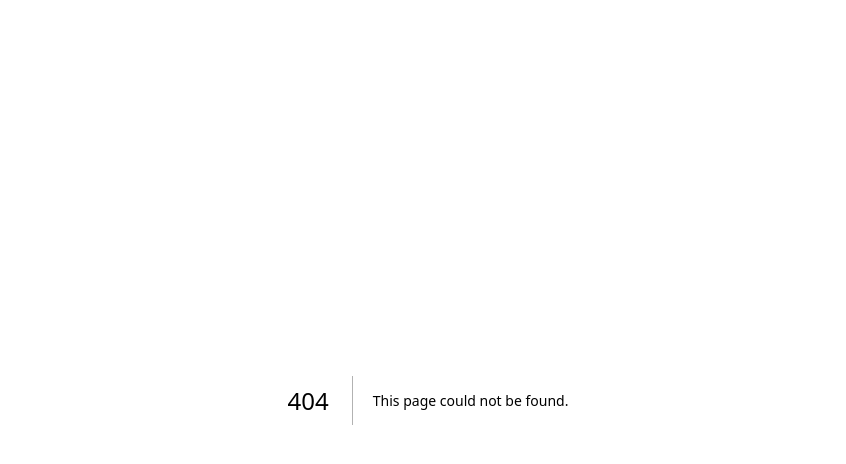
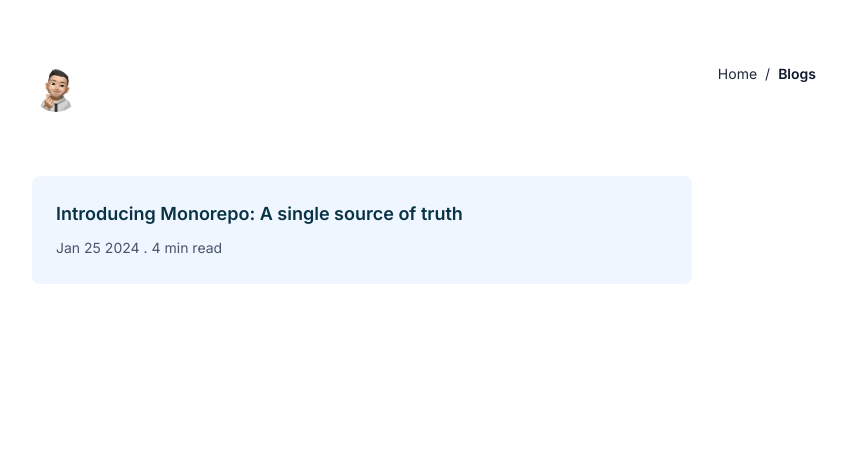
Before and after one commit to krish7x/my-portfolio, a Next.js app: page /blogs in a window 1280 px wide. Before the commit this address had no page. Shown: the top 464 px of the page, without its empty margins (212-1058 px from the left). Built offline with nearby package versions, Linux system fonts and the light colour scheme.

Commit message:
feat: add blog section & prettier format

```diff
--- a/package.json
+++ b/package.json
@@ -6,7 +6,8 @@
     "dev": "next dev",
     "build": "next build",
     "start": "next start",
-    "lint": "next lint"
+    "lint": "next lint",
+    "format": "prettier --write \"**/*.{ts,tsx,md}\""
   },
   "dependencies": {
     "react": "^18",
--- /dev/null
+++ b/src/components/layouts/header.tsx
@@ -0,0 +1,55 @@
+import Image from "next/image";
+import Link from "next/link";
+import { useRouter } from "next/router";
+import { ROUTES } from "@/contants";
+
+export default function Header() {
+  const { pathname } = useRouter();
+  return (
+    <div className="flex justify-between w-full h-50 align-middle">
+      <div className="w-52 h-full align-middle">
+        {pathname === "/" ? (
+          <Image
+            src="/krish.png"
+            alt="Picture of the author"
+            sizes="100vw"
+            style={{
+              width: "100%",
+              height: "auto",
+            }}
+            width={200}
+            height={200}
+          />
+        ) : (
+          <Image
+            src="/krish.png"
+            alt="avatar"
+            width={30}
+            height={30}
+            objectFit="contain"
+            className="w-12 h-12 rounded-full"
+          />
+        )}
+      </div>
+      <div className="flex gap-2 h-8">
+        {ROUTES.map(({ text, path }, inx, self) => (
+          <div className="flex gap-2" key={"nav-link-" + inx}>
+            <Link
+              className={` hover:text-stone-600 dark:hover:text-neutral-300 text-sm ${
+                path === pathname
+                  ? "text-slate-900 font-semibold dark:text-neutral-100 cursor-not-allowed"
+                  : "text-slate-800 dark:text-neutral-400"
+              }`}
+              href={path}
+            >
+              {text}
+            </Link>
+            <span className="text-slate-800 dark:text-neutral-100 text-sm">
+              {inx < self.length - 1 ? "/" : ""}
+            </span>
+          </div>
+        ))}
+      </div>
+    </div>
+  );
+}
--- /dev/null
+++ b/src/components/layouts/index.tsx
@@ -0,0 +1,9 @@
+import { ReactNode } from "react";
+
+export const DefaultLayout = ({ children }: { children: ReactNode }) => (
+  <div className="m-0 bg-white/30 dark:bg-neutral-950 opacity-98">
+    <div className="mx-auto flex min-h-screen max-w-[872px] flex-col gap-5 md:gap-8 px-10 py-8 text-sm text-neutral-400  md:py-16">
+      {children}
+    </div>
+  </div>
+);
--- /dev/null
+++ b/src/components/macros/blog-card.tsx
@@ -0,0 +1,24 @@
+import Link from "next/link";
+
+export const BlogCard = ({
+  title,
+  pubslishedData,
+  readDuration,
+  link = "/",
+}: {
+  title: string;
+  pubslishedData: string;
+  readDuration: string;
+  link: string;
+}) => (
+  <Link href={link} className="relative mt-8">
+    <div className="flex flex-col gap-2 w-full md:w-10/12 p-4 md:p-6 bg-blue-50 rounded-lg  hover:bg-blue-100 dark:bg-neutral-900  dark:hover:bg-neutral-800 cursor-pointer relative ring-1 ring-white/10 dark:shadow-[0_20px_207px_rgba(238,_130,_238,_0.2)]">
+      <h2 className="text-cyan-950 dark:text-slate-100 text-sm md:text-lg font-semibold line-clamp-2">
+        {title}
+      </h2>
+      <p className="leading-5 md:leading-6 text-slate-600 dark:text-green-50 text-xs md:text-sm">
+        {pubslishedData} . {readDuration}
+      </p>
+    </div>
+  </Link>
+);
--- a/src/components/macros/card.tsx
+++ /dev/null
@@ -1,8 +0,0 @@
-export const Card = ({ yrsOfExp, company, location, description }: { yrsOfExp: string, company: string, location: string, description: string }) => (
-  <div className="flex flex-col gap-2 w-full md:w-9/12 p-4 md:p-6 bg-stone-200 rounded-lg  hover:bg-stone-300 dark:bg-neutral-900  dark:hover:bg-neutral-800 cursor-pointer relative ring-1 ring-white/10 shadow-[0_20px_207px_rgba(238,_130,_238,_0.2)]">
-    <h2 className="text-blue-800 dark:text-blue-500 text-xs md:text-sm">{yrsOfExp}</h2>
-    <h2 className="text-cyan-950 dark:text-slate-100 text-sm md:text-lg font-semibold">{company}</h2>
-    <p className="text-slate-800 dark:text-green-300 text-xs">📍 {location}</p>
-    <p className="leading-5 md:leading-6 text-slate-600 dark:text-green-50 text-xs md:text-sm">{description}</p>
-  </div>
-)
--- /dev/null
+++ b/src/components/macros/work-card.tsx
@@ -0,0 +1,24 @@
+export const WorkCard = ({
+  yrsOfExp,
+  company,
+  location,
+  description,
+}: {
+  yrsOfExp: string;
+  company: string;
+  location: string;
+  description: string;
+}) => (
+  <div className="flex flex-col gap-2 w-full md:w-10/12 p-4 md:p-6 bg-blue-50 rounded-lg  hover:bg-blue-100 dark:bg-neutral-900  dark:hover:bg-neutral-800 cursor-pointer relative ring-1 ring-white/10 dark:shadow-[0_20px_207px_rgba(238,_130,_238,_0.2)]">
+    <h2 className="text-blue-800 dark:text-blue-500 text-xs md:text-sm">
+      {yrsOfExp}
+    </h2>
+    <h2 className="text-cyan-950 dark:text-slate-100 text-sm md:text-lg font-semibold">
+      {company}
+    </h2>
+    <p className="text-slate-800 dark:text-green-300 text-xs">📍 {location}</p>
+    <p className="leading-5 md:leading-6 text-slate-600 dark:text-green-50 text-xs md:text-sm">
+      {description}
+    </p>
+  </div>
+);
--- a/src/contants.ts
+++ b/src/contants.ts
@@ -1,33 +1,45 @@
-export const LOREM_50 = "Lorem ipsum dolor sit amet consectetur adipisicing elit. Eius dolor reprehenderit est numquam at accusantium dolores neque temporibus fuga aperiam molestias quos, et, iure laborum natus! Ex explicabo dicta cupiditate minus aut, sequi facilis corrupti porro commodi inventore libero. Beatae veritatis minima saepe, sint inventore fugit vel quidem quia voluptatum."
-export const LOREM_20 = "Lorem ipsum dolor sit amet consectetur adipisicing elit. Maxime ea praesentium sunt vel harum nesciunt labore corrupti ducimus necessitatibus! Hic!"
+export const LOREM_50 =
+  "Lorem ipsum dolor sit amet consectetur adipisicing elit. Eius dolor reprehenderit est numquam at accusantium dolores neque temporibus fuga aperiam molestias quos, et, iure laborum natus! Ex explicabo dicta cupiditate minus aut, sequi facilis corrupti porro commodi inventore libero. Beatae veritatis minima saepe, sint inventore fugit vel quidem quia voluptatum.";
+export const LOREM_20 =
+  "Lorem ipsum dolor sit amet consectetur adipisicing elit. Maxime ea praesentium sunt vel harum nesciunt labore corrupti ducimus necessitatibus! Hic!";
 
-export const ROUTES = [{
-  text: 'Home',
-  path: '/'
-}, {
-  text: 'Posts',
-  path: '/posts'
-}, {
-  text: 'Blogs',
-  path: '/blogs'
-}]
+export const ROUTES = [
+  {
+    text: "Home",
+    path: "/",
+  },
+  {
+    text: "Blogs",
+    path: "/blogs",
+  },
+];
 
 export const WORK_EXPERIENCE = [
   {
-    yrsOfExp: '2023 - Present',
-    company: 'Caratlane Trading Pvt Ltd',
+    yrsOfExp: "2023 - Present",
+    company: "Caratlane Trading Pvt Ltd",
     location: "Chennai, Tamil Nadu",
-    description: LOREM_20
+    description: LOREM_20,
   },
   {
-    yrsOfExp: '2021 - 2023',
-    company: 'Pickyourtrail',
+    yrsOfExp: "2021 - 2023",
+    company: "Pickyourtrail",
     location: "Chennai, Tamil Nadu",
-    description: LOREM_20
+    description: LOREM_20,
   },
   {
-    yrsOfExp: '2021',
-    company: 'Clayfin',
+    yrsOfExp: "2021",
+    company: "Clayfin",
     location: "Chennai, Tamil Nadu",
-    description: LOREM_20
-  }]
+    description: LOREM_20,
+  },
+];
+
+export const BLOGS = [
+  {
+    title: "Introducing Monorepo: A single source of truth",
+    pubDate: "Jan 25 2024",
+    readDuration: "4 min read",
+    link: "https://medium.com/@krish7x/introducing-monorepo-a-single-source-of-truth-eb3e18a2a1f2",
+  },
+];
--- a/src/pages/_app.tsx
+++ b/src/pages/_app.tsx
@@ -1,12 +1,12 @@
-import type { AppProps } from 'next/app'
-import "../globals.css"
-import { Inter } from 'next/font/google'
-const inter = Inter({ subsets: ['cyrillic', ] })
+import type { AppProps } from "next/app";
+import "../globals.css";
+import { Inter } from "next/font/google";
+const inter = Inter({ subsets: ["cyrillic"] });
 
 export default function MyApp({ Component, pageProps }: AppProps) {
   return (
     <main className={inter.className}>
       <Component {...pageProps} />
     </main>
-  )
+  );
 }
--- /dev/null
+++ b/src/pages/blogs.tsx
@@ -0,0 +1,36 @@
+import Header from "@/components/layouts/header";
+import { DefaultLayout } from "@/components/layouts";
+import { BlogCard } from "@/components/macros/blog-card";
+import { BLOGS } from "@/contants";
+//import { useState, useEffect } from "react";
+
+export default function Home() {
+  //const [blogs, setBlogs] = useState([]);
+
+  //TODO: Later to check if it can be fetched from medium RSS
+  // useEffect(() => {
+  //   fetch(
+  //     "https://api.rss2json.com/v1/api.json?rss_url=https://medium.com/feed/caratlane-insider"
+  //   )
+  //     .then((resp) => resp.json())
+  //     .then((blogs) => setBlogs(blogs.items));
+  // }, []);
+
+  return (
+    <DefaultLayout>
+      <Header />
+      <div className="flex min-h-screen max-w-[872px] flex-col gap-3 md:gap-3">
+        {BLOGS.length &&
+          BLOGS.map((val, inx) => (
+            <BlogCard
+              key={"blog-" + inx}
+              title={val?.title}
+              pubslishedData={val?.pubDate}
+              readDuration="4 min read"
+              link={val?.link}
+            />
+          ))}
+      </div>
+    </DefaultLayout>
+  );
+}
--- a/src/pages/index.tsx
+++ b/src/pages/index.tsx
@@ -1,46 +1,20 @@
-
-import Image from "next/image";
-import Link from "next/link";
-import { useRouter } from "next/router";
-import { Card } from "@/components/macros/card";
+import Header from "@/components/layouts/header";
+import { DefaultLayout } from "@/components/layouts";
+import { WorkCard } from "@/components/macros/work-card";
 import { CardDivider, Heading } from "@/components/micros";
-import { LOREM_50, ROUTES, WORK_EXPERIENCE } from "@/contants";
+import { LOREM_50, WORK_EXPERIENCE } from "@/contants";
 
 export default function Home() {
-  const { pathname } = useRouter()
   return (
-    <div className="m-0 bg-white/30 dark:bg-neutral-950 opacity-98">
-      <div
-        className="mx-auto flex min-h-screen max-w-[872px] flex-col gap-5 md:gap-9 px-10 py-8 text-sm text-neutral-400  md:py-16"
-      >
+    <DefaultLayout>
       {/* hero section */}
-        <div className="flex justify-between w-full h-50 align-middle">
-          <div className="w-52 h-full">
-            <Image
-              src="/krish.png"
-              alt="Picture of the author"
-              sizes="100vw"
-              style={{
-                width: '100%',
-                height: 'auto',
-              }}
-              width={200}
-              height={200}
-            />
-          </div>
-          <div className="flex gap-2 h-8">
-            {ROUTES.map(({ text, path }, inx, self) => (
-              <div className="flex gap-2" key={"nav-link-" + inx}>
-                <Link className={` hover:text-stone-600 dark:hover:text-neutral-300 text-sm ${path === pathname ? "text-slate-900 font-semibold dark:text-neutral-100 cursor-not-allowed" : "text-slate-800 dark:text-neutral-400"}`} href={path}>
-                  {text}
-                </Link>
-                <span className="text-slate-800 dark:text-neutral-100 text-sm">{inx < self.length - 1 ? '/' : ''}</span>
-              </div>
-            ))}
-          </div>
-        </div>
-        <h1 className="text-slate-800 dark:text-neutral-100 text-lg md:text-xl">Hi, I am Krishna Kumar 👋</h1>
-        <h2 className="leading-6 text-slate-800 dark:text-neutral-400 text-xs md:text-sm">{LOREM_50}</h2>
+      <Header />
+      <h1 className="text-slate-800 dark:text-neutral-100 text-lg md:text-xl">
+        Hi, I am Krishna Kumar 👋
+      </h1>
+      <h2 className="leading-6 text-slate-800 dark:text-neutral-400 text-xs md:text-sm">
+        {LOREM_50}
+      </h2>
 
       {/* Work Experience */}
       <div className="flex flex-col gap-6">
@@ -48,13 +22,12 @@ export default function Home() {
         <div>
           {WORK_EXPERIENCE.map((val, inx, self) => (
             <div key={"work-experience-card-" + inx}>
-                <Card {...val} />
-                {self.length - 1 !== inx ? <CardDivider /> : null}
+              <WorkCard {...val} />
+              {self.length > 1 && self.length - 1 !== inx && <CardDivider />}
             </div>
           ))}
         </div>
       </div>
-      </div>
-    </div>
+    </DefaultLayout>
   );
 }
--- a/tailwind.config.ts
+++ b/tailwind.config.ts
@@ -9,9 +9,9 @@ const config: Config = {
     extend: {
       colors: {
         green: {
-          50: '#848d97'
+          50: "#848d97",
         },
-      }
+      },
     },
   },
   plugins: [],
```
Also changed, not shown: src/components/micros/index.tsx (+6 -2 lines). Lines whose indentation alone changed are shown as unchanged.
